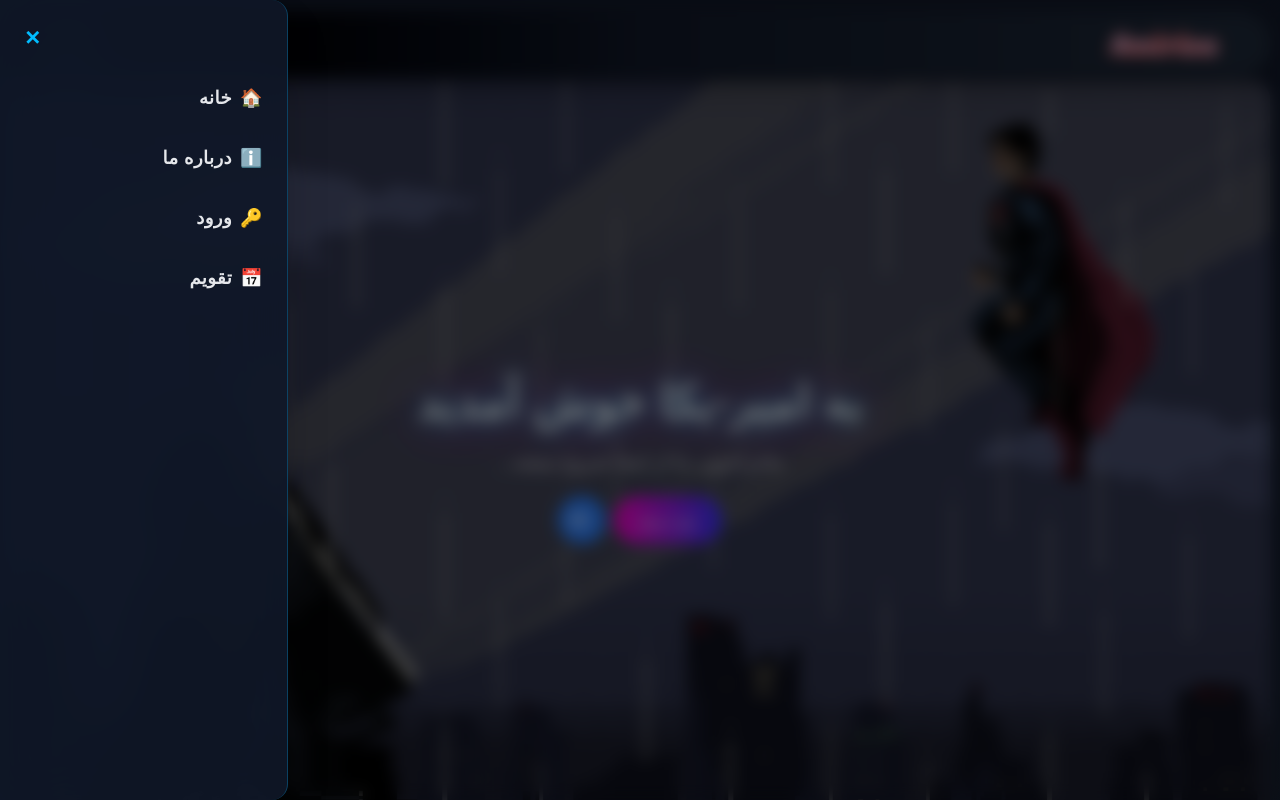
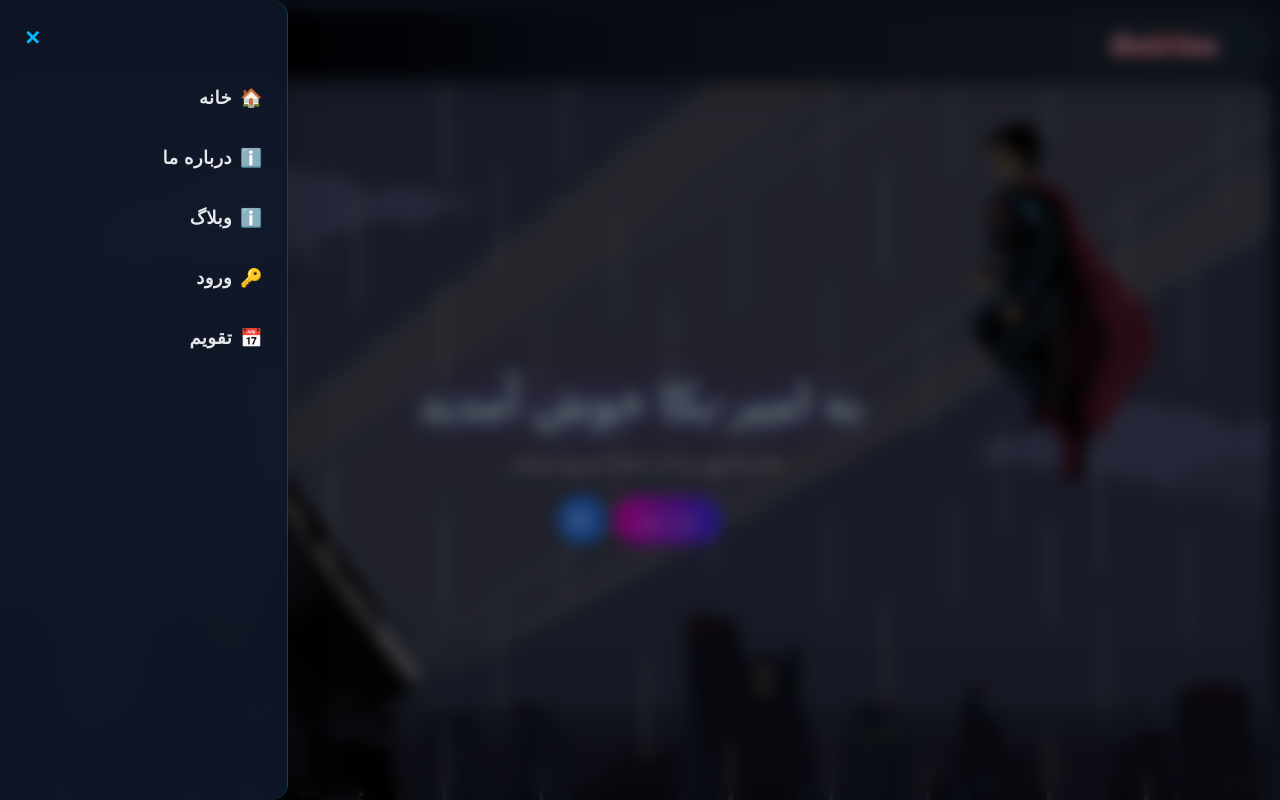
Before and after one commit to HesamPourabbasian/Amirica_front, a Vue app: page / in a window 1280 px wide. Both pictures are taken after a click on the button "منو". Shown: the top 800 px of the page. Built offline with nearby package versions, Linux system fonts and the light colour scheme; no server answers; a web font is replaced by a local one.

Commit message:
added weblog btn in menu

```diff
--- a/src/components/Navbar.vue
+++ b/src/components/Navbar.vue
@@ -77,7 +77,15 @@ const toggleMenu = () => {
         >
           <span>ℹ️</span>
           <span>درباره ما</span>
-      </router-link>
+        </router-link>
+        <router-link
+          to="/about"
+          class="text-gray-200 hover:text-sky-400 text-lg font-semibold transition-all tracking-wide flex items-center space-x-2"
+          @click="toggleMenu"
+        >
+          <span>ℹ️</span>
+          <span>وبلاگ</span>
+        </router-link>
 
         <router-link
           to="/login"
```
